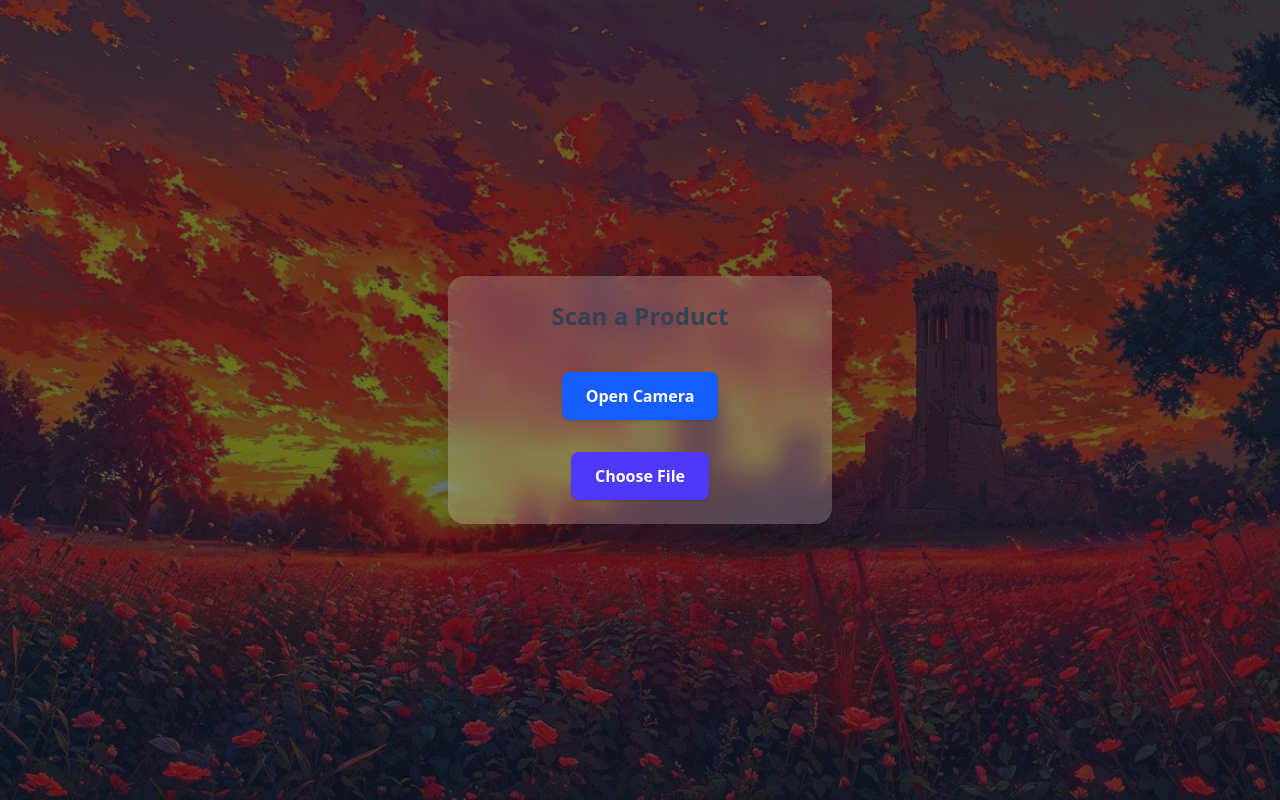
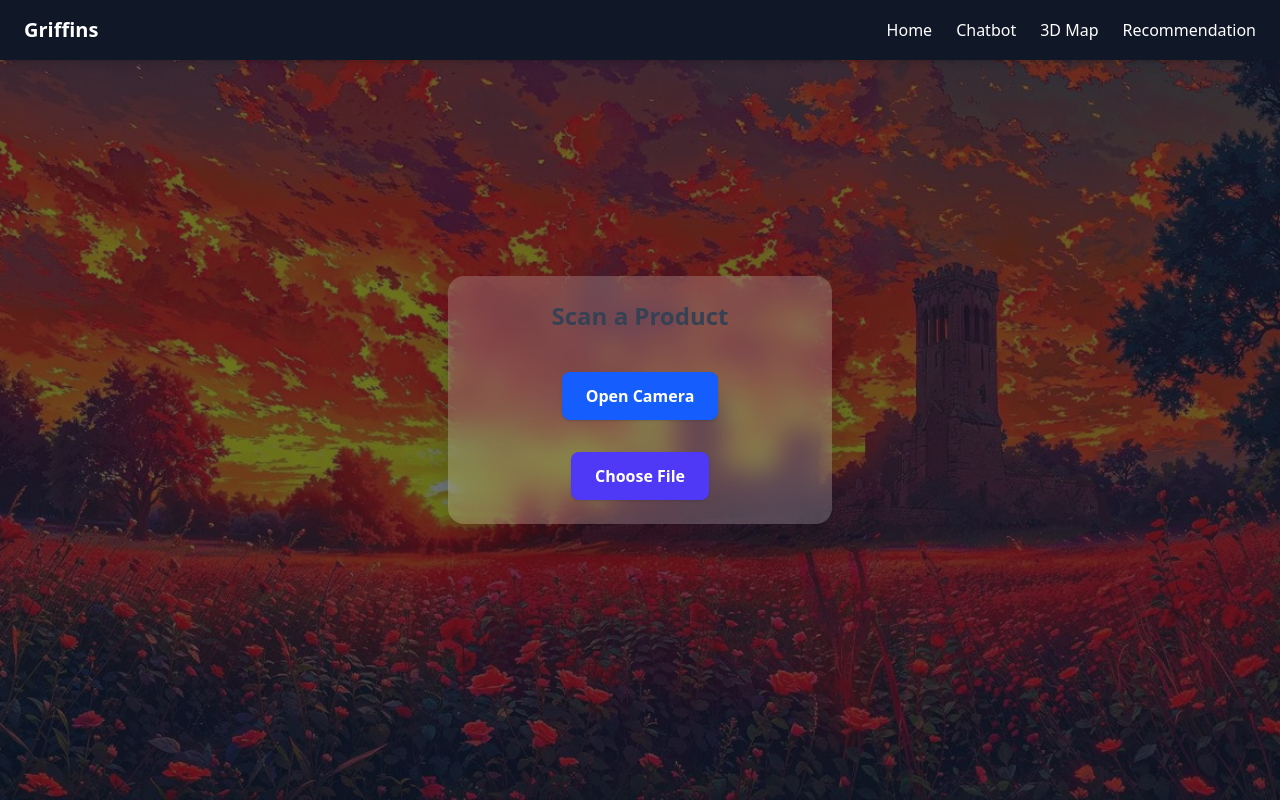
Before and after one commit to Agiless/KPR-Hackathon, a React (Vite) app in the folder app/: page /scan in a window 1280 px wide. Built offline with nearby package versions, Linux system fonts and the light colour scheme.

Commit message:
navbar update for scan page

```diff
--- a/app/src/components/Navbar.jsx
+++ b/app/src/components/Navbar.jsx
@@ -4,18 +4,19 @@ import { Link } from "react-router-dom";
 function Navbar() {
   const [isMobileMenuOpen, setIsMobileMenuOpen] = useState(false);
 
+  const closeMenu = () => setIsMobileMenuOpen(false);
+
   return (
     <nav className="fixed top-0 left-0 w-full bg-gray-900 text-white z-20 shadow-md">
       <div className="flex justify-between items-center px-6 py-4">
-        <h1 className="text-xl font-bold">Griffens</h1>
+        <h1 className="text-xl font-bold">Griffins</h1>
 
         {/* Desktop Menu */}
         <div className="hidden md:flex space-x-6">
-          <a href="/" className="hover:text-gray-400">Home</a>
-          {/* <a href="#features" className="hover:text-gray-400">Features</a>
-          <a href="#contact" className="hover:text-gray-400">Contact</a> */}
+          <Link to="/" className="hover:text-gray-400">Home</Link>
           <Link to="/chat" className="hover:text-gray-400">Chatbot</Link>
           <Link to="/map" className="hover:text-gray-400">3D Map</Link>
+          <Link to="/scan" className="hover:text-gray-400">Recommendation</Link>
         </div>
 
         {/* Hamburger (Mobile) */}
@@ -23,6 +24,7 @@ function Navbar() {
           <button
             onClick={() => setIsMobileMenuOpen(!isMobileMenuOpen)}
             className="text-white focus:outline-none"
+            aria-label="Toggle Mobile Menu"
           >
             <svg
               className="w-8 h-8"
@@ -30,7 +32,12 @@ function Navbar() {
               stroke="currentColor"
               viewBox="0 0 24 24"
             >
-              <path strokeLinecap="round" strokeLinejoin="round" strokeWidth={2} d="M4 6h16M4 12h16M4 18h16"/>
+              <path
+                strokeLinecap="round"
+                strokeLinejoin="round"
+                strokeWidth={2}
+                d="M4 6h16M4 12h16M4 18h16"
+              />
             </svg>
           </button>
         </div>
@@ -39,11 +46,10 @@ function Navbar() {
       {/* Mobile Menu */}
       {isMobileMenuOpen && (
         <div className="absolute top-16 right-0 w-48 bg-gray-800 rounded-xl shadow-xl p-4 space-y-4">
-           <a href="/" className="block hover:text-gray-400">Home</a>
-          {/*<a href="#features" className="block hover:text-gray-400">Features</a>
-          <a href="#contact" className="block hover:text-gray-400">Contact</a> */}
-          <Link to="/chat" className="block hover:text-gray-400">Chatbot</Link>
-          <Link to="/map" className="hover:text-gray-400">3D Map</Link>
+          <Link to="/" onClick={closeMenu} className="block hover:text-gray-400">Home</Link>
+          <Link to="/chat" onClick={closeMenu} className="block hover:text-gray-400">Chatbot</Link>
+          <Link to="/map" onClick={closeMenu} className="block hover:text-gray-400">3D Map</Link>
+          <Link to="/scan" onClick={closeMenu} className="block hover:text-gray-400">Product Match</Link>
         </div>
       )}
     </nav>
--- a/app/src/pages/HomePage.jsx
+++ b/app/src/pages/HomePage.jsx
@@ -6,7 +6,7 @@ import getCookie from "../../utils";
 const mockFeatures = [
   { title: "3D Map", description: "Explore the mall in 3D with floor navigation", path: "/map" },
   { title: "Chatbot", description: "Get instant answers about stores & products", path: "/chat" },
-  { title: "Product", description: "Browse and search products with ease", path: "/Product" },
+  { title: "Product Match", description: "Browse and search products with ease using images", path: "/scan" },
   { title: "NAME", description: "Custom feature placeholder", path: "/name" },
 ];
 
--- a/app/src/pages/ScanPage.jsx
+++ b/app/src/pages/ScanPage.jsx
@@ -1,6 +1,7 @@
 
 import React, { useRef, useState } from "react";
 import getCookie from "../../utils";
+import Navbar from "../components/Navbar";
 
 export default function ScanPage() {
   const videoRef = useRef(null);
@@ -186,6 +187,9 @@ export default function ScanPage() {
       className="w-full min-h-screen flex items-center justify-center bg-cover bg-center relative"
       style={{ backgroundImage: "url(image6.jpeg)" }}
     >
+
+        <Navbar/>
+
       <div className="absolute inset-0 bg-gray-900/60 z-0"></div>
       <div className="relative z-10 w-full flex items-center justify-center">
         <div className="bg-white/20 backdrop-blur-md rounded-2xl shadow-2xl w-full max-w-sm flex flex-col items-center justify-center gap-6 p-6 mx-2 sm:mx-6">
```
Also changed, not shown: 2 other files (tests, documents, lock files or other folders).
